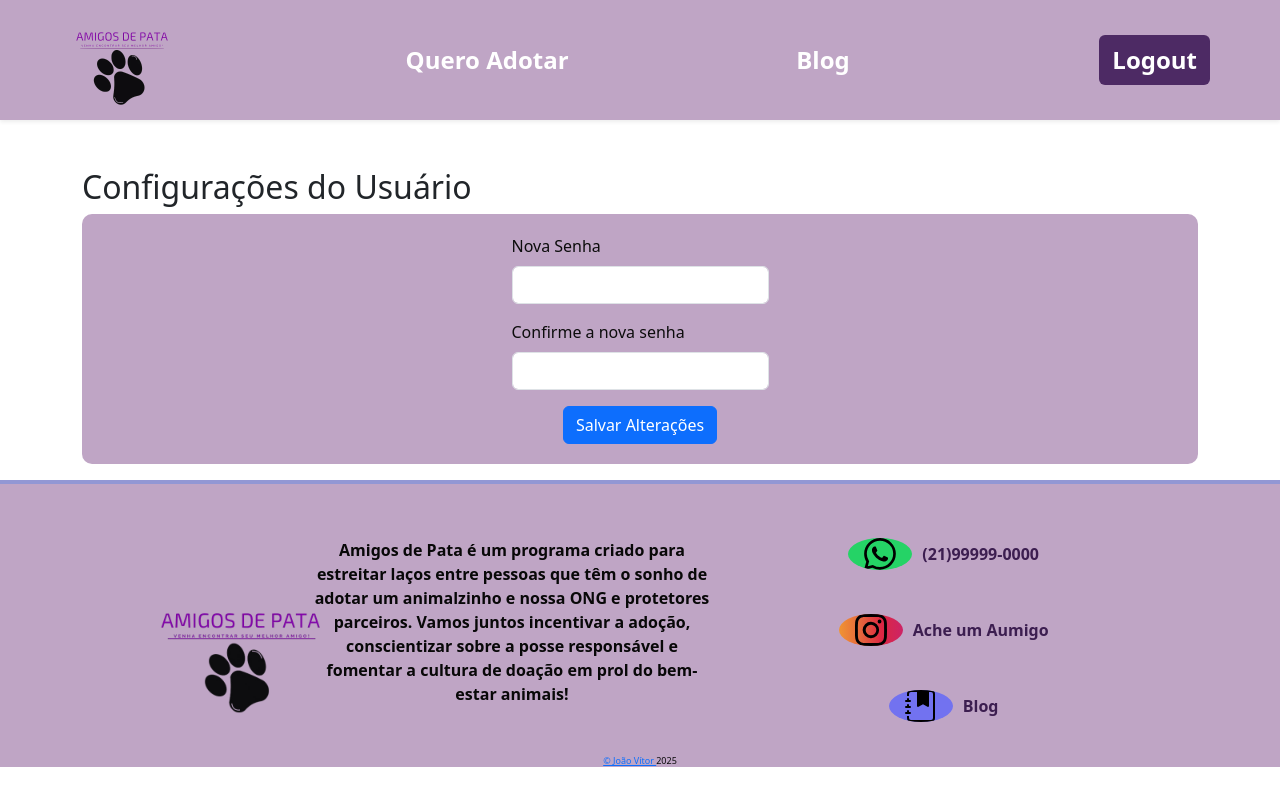
After one commit to santos-joao/Adocao.Animais, a Flask app: page /config in a window 1280 px wide. The commit adds this page. Run offline with Flask 3, Linux system fonts and the light colour scheme.

```diff
--- /dev/null
+++ b/templates/config.html
@@ -0,0 +1,129 @@
+<!DOCTYPE html>
+<html lang="pt-br">
+<head>
+    <meta charset="UTF-8">
+    <meta name="viewport" content="width=device-width, initial-scale=1.0">
+    <title>Amigos de Pata</title>
+    <link href="https://cdn.jsdelivr.net/npm/bootstrap@5.3.3/dist/css/bootstrap.min.css" rel="stylesheet" integrity="sha384-QWTKZyjpPEjISv5WaRU9OFeRpok6YctnYmDr5pNlyT2bRjXh0JMhjY6hW+ALEwIH" crossorigin="anonymous">
+    <link rel="stylesheet" href="{{ url_for('static', filename='style.css') }}">
+</head>
+
+<body>
+    <nav class="navbar navbar-expand-lg navbar-dark is-navbar-dark w-100 shadow-sm">
+        <div class="container px-0">
+            <b><a class="navbar-brand" href="{{ url_for('index') }}"><img src="/static/img/logo-projeto.png" alt="Achei um Amigo"></a></b>
+
+            <button class="navbar-toggler collapsed" type="button" data-bs-toggle="collapse" data-bs-target="#navbar-default" aria-controls="navbar-default" aria-expanded="false" aria-label="Toggle navigation">
+                <span class="icon-bar top-bar mt-0"></span>
+                <span class="icon-bar middle-bar"></span>
+                <span class="icon-bar bottom-bar"></span>
+            </button>
+
+            <div class="collapse navbar-collapse" id="navbar-default">
+                <ul class="navbar-nav mx-auto">
+                    <li class="nav-item">
+                        <b><a class="nav-link" href="{{ url_for('adotar') }}">Quero Adotar</a></b>
+                    </li>
+                    <li class="nav-item">
+                        <b><a class="nav-link" href="{{ url_for('blog') }}">Blog</a></b>
+                    </li>
+                </ul>
+
+                <div class="navbar-links">
+                    <a href="{{ url_for('logout') }}" class="btn" title="Logout"><b>Logout</b></a>
+                </div>
+            </div>
+        </div>
+    </nav>
+
+    <br><br><br><br><br>
+
+    <div class="container mt-5">
+        <div class="settings-container">
+            <h2>Configurações do Usuário</h2>
+            <form id="settings-form">
+                <div class="mb-3">
+                    <label for="new-password" class="form-label">Nova Senha</label>
+                    <input type="password" class="form-control" id="new-password" name="new_password" required>
+                </div>
+                <div class="mb-3">
+                    <label for="confirm-password" class="form-label">Confirme a nova senha</label>
+                    <input type="password" class="form-control" id="confirm-password" name="confirm_password" required>
+                </div>
+                <button type="submit" class="btn btn-primary">Salvar Alterações</button>
+            </form>
+            <div id="message" class="mt-3 text-center"></div>
+        </div>
+    </div>
+
+    <script>
+        document.getElementById('settings-form').addEventListener('submit', function (event) {
+            event.preventDefault();
+
+            const newEmail = document.getElementById('new-email').value;
+            const newPassword = document.getElementById('new-password').value;
+            const confirmPassword = document.getElementById('confirm-password').value;
+
+            if (newPassword !== confirmPassword) {
+                showMessage('As senhas não coincidem!', 'error');
+                return;
+            }
+
+            showMessage('Configurações atualizadas com sucesso!', 'success');
+            document.getElementById('settings-form').reset();
+        });
+
+        function showMessage(message, type) {
+            const messageDiv = document.getElementById('message');
+            messageDiv.textContent = message;
+            messageDiv.className = `mt-3 text-center text-${type === 'success' ? 'success' : 'danger'}`;
+        }
+    </script>
+    </div>
+
+    <footer>
+        <hr class="border border-primary border-2 opacity-80">
+        <div class="container-fluid">
+            <div class="row">
+                <div class="col-sm-12 col-md-2">
+                    <img src="static/img/LogoEmpresa.png" width="200" alt="Logo">
+                </div>
+                <div class="col-sm-12 col-md-5">
+                    <p class="tagline">Amigos de Pata é um programa criado para estreitar laços entre pessoas que têm o sonho de adotar um animalzinho e nossa ONG e protetores parceiros. Vamos juntos incentivar a adoção, conscientizar sobre a posse responsável e fomentar a cultura de doação em prol do bem-estar animais!</p>
+                </div>
+                <div class="col-sm-12 col-md-5">
+                    <ul class="nav justify-content-center">
+                        <li class="nav-item">
+                            <a class="nav-link" href="https://api.whatsapp.com/send?phone=2140028922" target="blank">
+                                <img src="static/img/Logos/whatsapp.svg" alt="WhatsApp" width="30" height="24" id="Whatsapp"> (21)99999-0000
+                            </a>
+                        </li>
+                        <li class="nav-item">
+                            <a class="nav-link" href="https://www.instagram.com/garranimal/" target="blank">
+                                <img src="static/img/Logos/instagram.svg" alt="Instagram" width="30" height="24" id="instagram"> Ache um Aumigo
+                            </a>
+                        </li>
+                        <li class="nav-item">
+                            <a class="nav-link" href="{{ url_for('blog') }}" target="blank">
+                                <img src="static/img/Logos/Blog.svg" alt="Blog" width="30" height="24" id="Blog"> Blog
+                            </a>
+                        </li>
+                    </ul>
+                </div>
+            </div>
+        </div>
+        <h6 style="text-align: center; font-size: xx-small;">
+            <a href="https://www.linkedin.com/in/jo%C3%A3o-v%C3%ADtor?utm_source=share&utm_campaign=share_via&utm_content=profile&utm_medium=android_app" target="blank">
+                © João Vítor
+            </a>
+            <span id="ano-copyright"></span>
+        </h6>
+    </footer>
+
+    <script>
+        const anoAtual = new Date().getFullYear();
+        document.getElementById('ano-copyright').textContent = anoAtual;
+    </script>
+    <script src="https://cdn.jsdelivr.net/npm/bootstrap@5.3.3/dist/js/bootstrap.bundle.min.js" integrity="sha384-YvpcrYf0tY3lHB60NNkmXc5s9fDVZLESaAA55NDzOxhy9GkcIdslK1eN7N6jIeHz" crossorigin="anonymous"></script>
+</body>
+</html>
```
Also changed, not shown: app.py (+0 -7 lines), templates/adotar.html (+1 -6 lines), templates/cadastro.html (+9 -5 lines), templates/index.html (+6 -21 lines), templates/login.html (+8 -20 lines), 1 other file.
